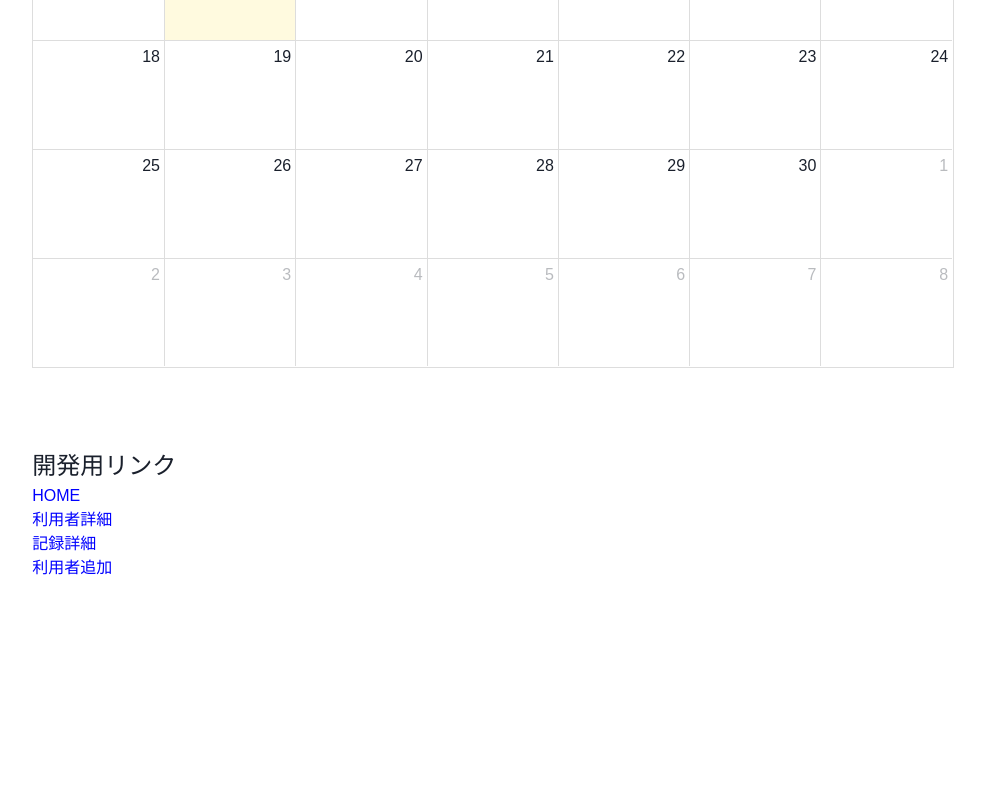
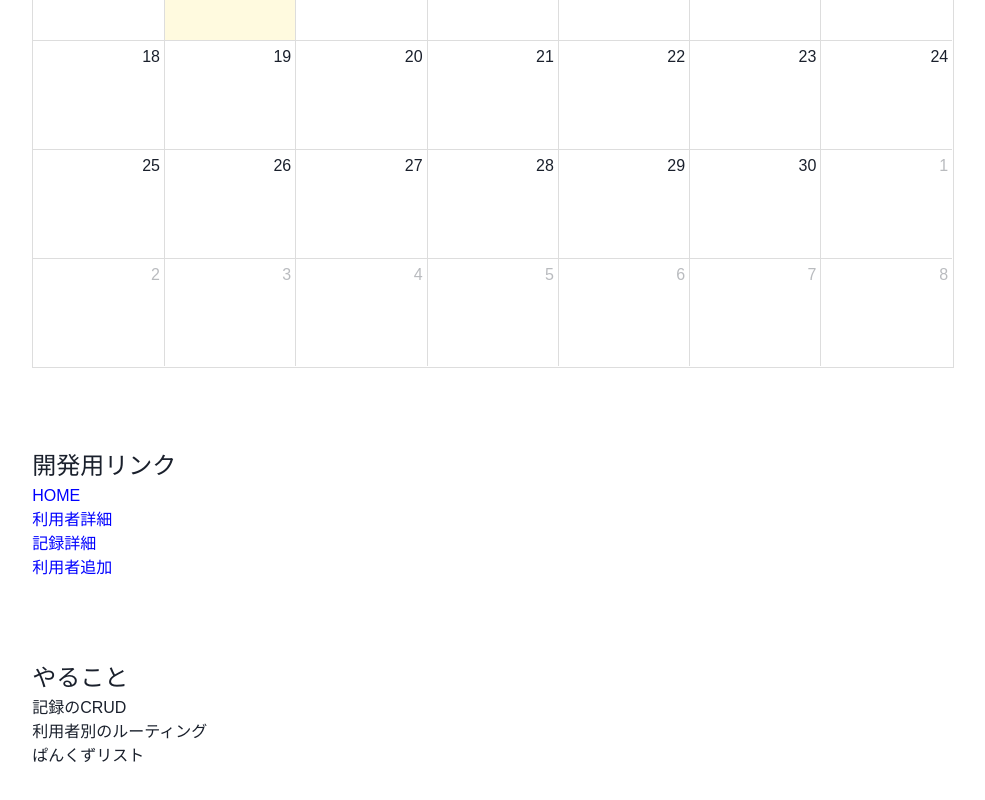
Before and after one commit to okaken2022/recoas, a Next.js app: page /customers/customer in a window 1280 px wide. Shown: the part 1057-1857 px from the top of the page, without its empty margins (147-1132 px from the left). Before the commit the page ends 1689 px from the top, so only its background shows below. Built offline with nearby package versions, Linux system fonts and the light colour scheme; no server answers; a web font is replaced by a local one.

Commit message:
やることリスト

```diff
--- a/components/Layout.tsx
+++ b/components/Layout.tsx
@@ -16,9 +16,9 @@ function Layout({ children }: {
         <Text fontSize='2xl'  mt='20'>
           開発用リンク
         </Text>
-        <Link href='/home'>
 
         {/* HOME */}
+        <Link href='/home'>
           <Text fontSize='l' color='blue'>
             HOME
           </Text>
@@ -44,6 +44,19 @@ function Layout({ children }: {
             利用者追加
           </Text>
         </Link>
+
+        <Text fontSize='2xl'  mt='20'>
+          やること
+        </Text>
+        <Text fontSize='l'>
+          記録のCRUD
+        </Text>
+        <Text fontSize='l'>
+          利用者別のルーティング
+        </Text>
+        <Text fontSize='l'>
+          ぱんくずリスト
+        </Text>
       </Box>
     </>
   );
```
